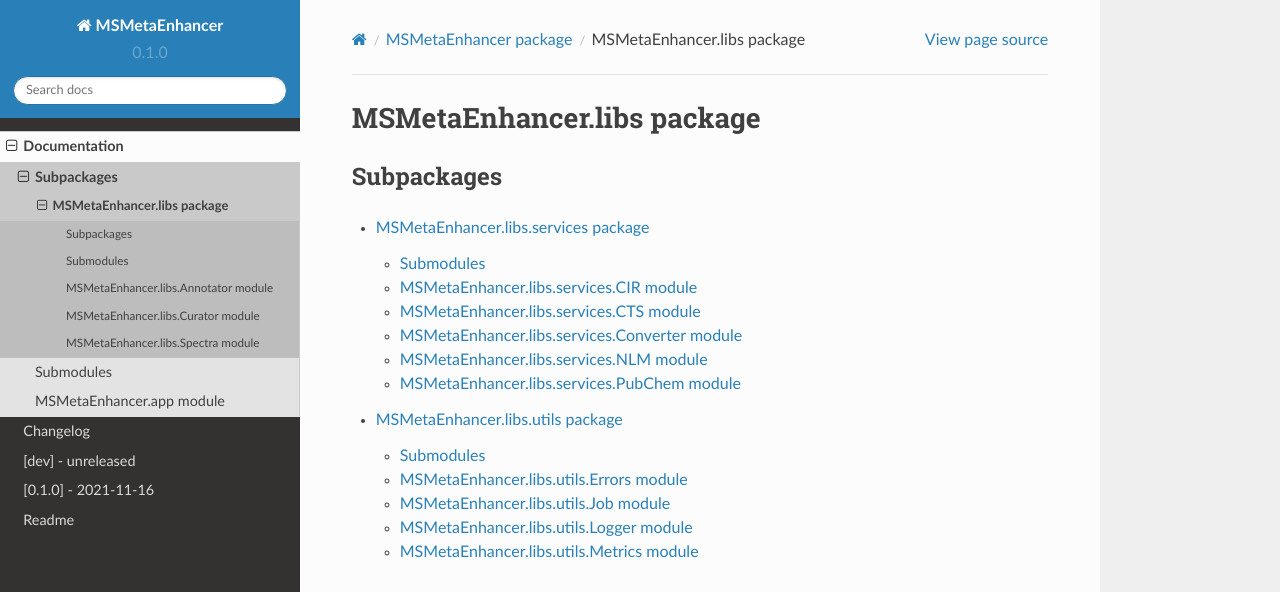
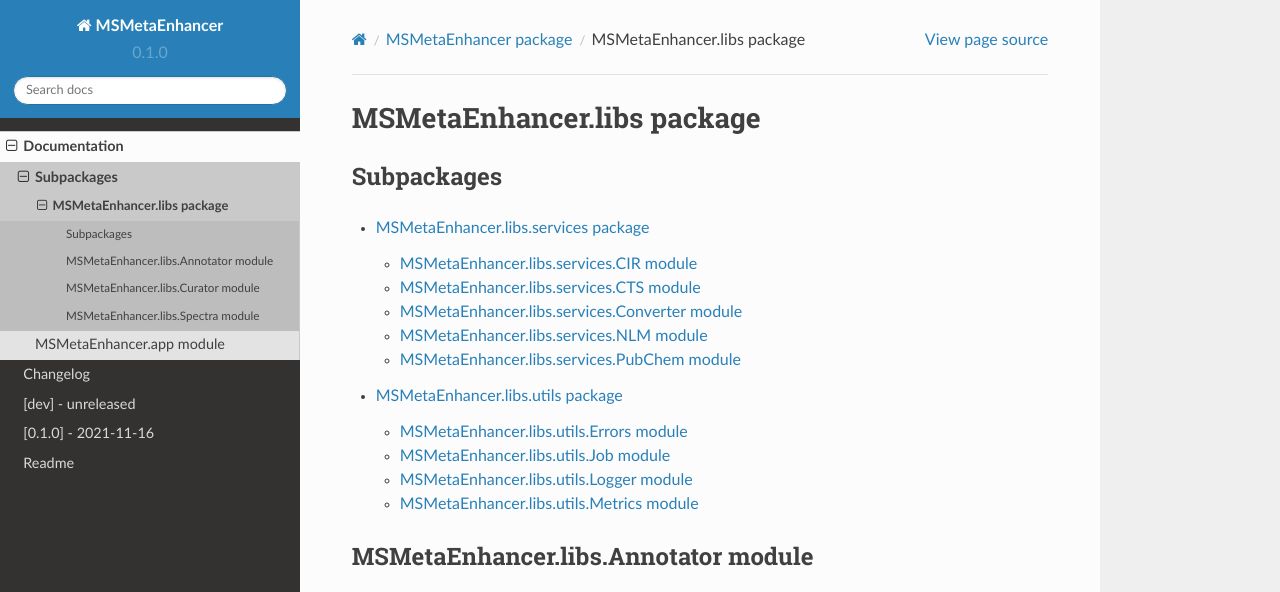
Before and after one commit to RECETOX/MSMetaEnhancer, a Sphinx documentation site: the page built from docs/source/MSMetaEnhancer.libs.rst, in a window 1280 px wide and 1349 px high. Shown: the top 592 px of the window. Built offline with Sphinx 7.4.7 and the Read the Docs theme 2.0.0, drawn with Linux system fonts in a browser that asks for light colours; grey boxes are pictures that could not be loaded.

Commit message:
Removed Submodules section from docs

```diff
--- a/docs/source/MSMetaEnhancer.libs.rst
+++ b/docs/source/MSMetaEnhancer.libs.rst
@@ -9,9 +9,6 @@
 
    MSMetaEnhancer.libs.services
    MSMetaEnhancer.libs.utils
-
-Submodules
-----------
 
 MSMetaEnhancer.libs.Annotator module
 ------------------------------------
--- a/docs/source/MSMetaEnhancer.libs.services.rst
+++ b/docs/source/MSMetaEnhancer.libs.services.rst
@@ -1,8 +1,5 @@
 MSMetaEnhancer.libs.services package
 ====================================
-
-Submodules
-----------
 
 MSMetaEnhancer.libs.services.CIR module
 ---------------------------------------
--- a/docs/source/MSMetaEnhancer.libs.utils.rst
+++ b/docs/source/MSMetaEnhancer.libs.utils.rst
@@ -1,8 +1,5 @@
 MSMetaEnhancer.libs.utils package
 =================================
-
-Submodules
-----------
 
 MSMetaEnhancer.libs.utils.Errors module
 ---------------------------------------
--- a/docs/source/MSMetaEnhancer.rst
+++ b/docs/source/MSMetaEnhancer.rst
@@ -9,9 +9,6 @@
 
    MSMetaEnhancer.libs
 
-Submodules
-----------
-
 MSMetaEnhancer.app module
 -------------------------
 
```
